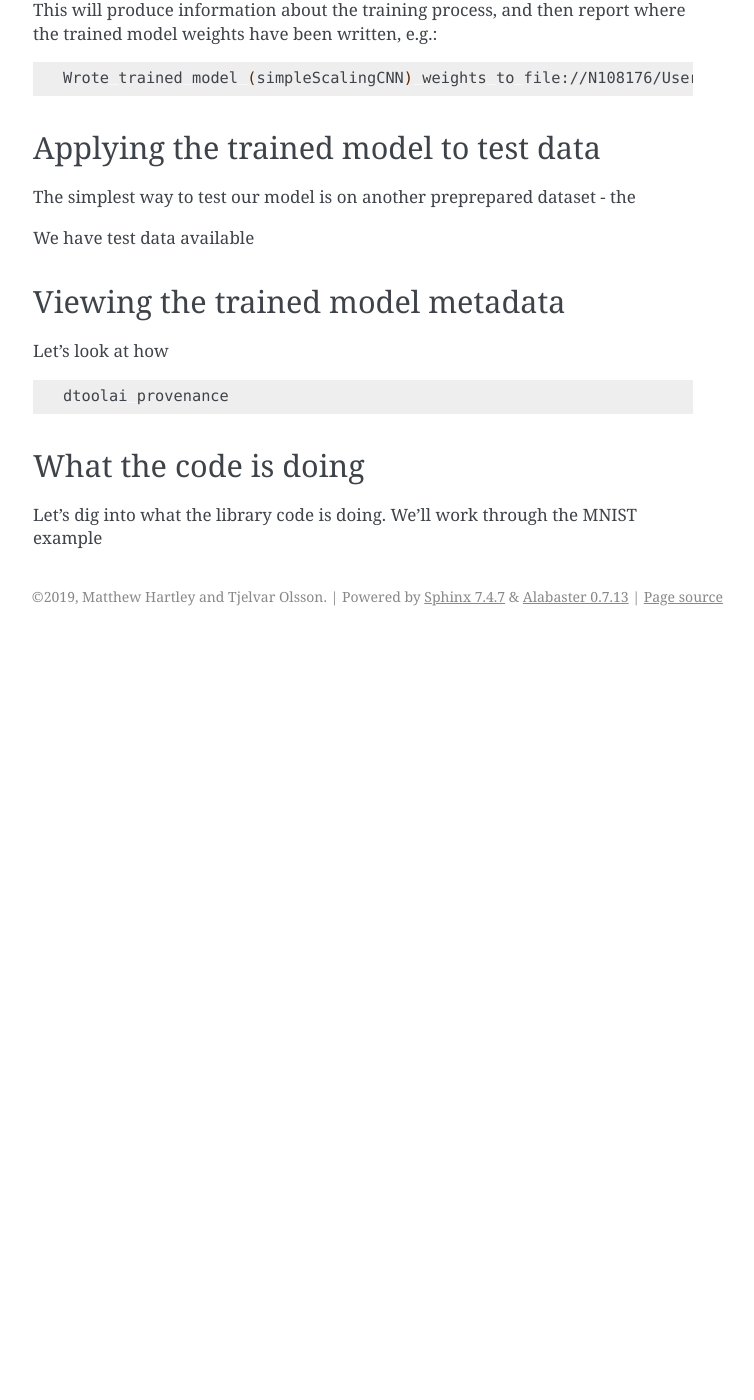
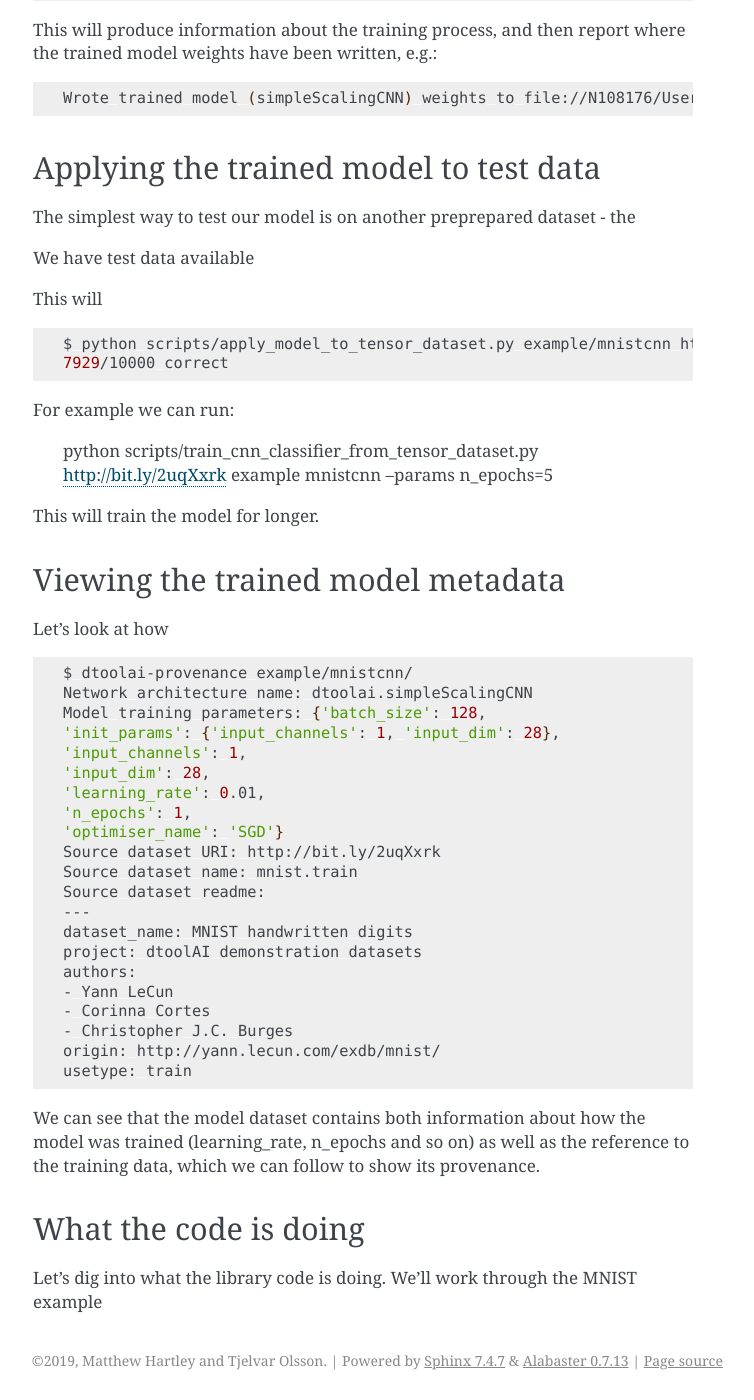
Before and after one commit to JIC-CSB/dtoolai, a Sphinx documentation site: the page built from docs/source/training.rst, in a window 1280 px wide and 1400 px high, scrolled down 836 px. Shown: the whole window, without its empty margins (387-1141 px from the left). Built offline with Sphinx 7.4.7, drawn with Linux system fonts in a browser that asks for light colours; before the commit the page ends 1472 px from its top, so only the background shows below that; some of the changed text lies outside the part shown.

Commit message:
Improve and document MNIST tensor training example

```diff
--- a/docs/source/training.rst
+++ b/docs/source/training.rst
@@ -14,7 +14,7 @@ dtool CLI to see what we know about this DataSet:
 
 .. code-block:: bash
 
-    $ dtool readme show scratch/datasets/mnist.train
+    $ dtool readme show http://bit.ly/2uqXxrk
     ---
     dataset_name: MNIST handwritten digits
     project: dtoolAI demonstration datasets
@@ -36,14 +36,15 @@ Later, we'll look at what the script is doing.
 
 .. code-block:: bash
 
-    python scripts/train_cnn_classifier_from_tensor_dataset.py scratch/datasets/mnist.train scratch/ wipeme
+    mkdir example
+    python scripts/train_cnn_classifier_from_tensor_dataset.py http://bit.ly/2uqXxrk example mnistcnn
 
 This will produce information about the training process, and then report where
 the trained model weights have been written, e.g.:
 
 .. code-block:: bash
 
-    Wrote trained model (simpleScalingCNN) weights to file://N108176/Users/hartleym/projects/ai/dtoolai-p/scratch/wipeme
+    Wrote trained model (simpleScalingCNN) weights to file://N108176/Users/hartleym/projects/ai/dtoolai-p/example/mnistcnn
 
 Applying the trained model to test data
 ~~~~~~~~~~~~~~~~~~~~~~~~~~~~~~~~~~~~~~~
@@ -52,6 +53,19 @@ The simplest way to test our model is on another preprepared dataset - the
 
 We have test data available
 
+This will
+
+.. code-block:: bash
+
+    $ python scripts/apply_model_to_tensor_dataset.py example/mnistcnn http://bit.ly/2NVFGQd
+    7929/10000 correct
+
+For example we can run:
+
+    python scripts/train_cnn_classifier_from_tensor_dataset.py http://bit.ly/2uqXxrk example mnistcnn --params n_epochs=5
+
+This will train the model for longer.
+
 Viewing the trained model metadata
 ~~~~~~~~~~~~~~~~~~~~~~~~~~~~~~~~~~
 
@@ -59,8 +73,31 @@ Let's look at how
 
 .. code-block:: bash
 
-    dtoolai provenance
+    $ dtoolai-provenance example/mnistcnn/
+    Network architecture name: dtoolai.simpleScalingCNN
+    Model training parameters: {'batch_size': 128,
+    'init_params': {'input_channels': 1, 'input_dim': 28},
+    'input_channels': 1,
+    'input_dim': 28,
+    'learning_rate': 0.01,
+    'n_epochs': 1,
+    'optimiser_name': 'SGD'}
+    Source dataset URI: http://bit.ly/2uqXxrk
+    Source dataset name: mnist.train
+    Source dataset readme:
+    ---
+    dataset_name: MNIST handwritten digits
+    project: dtoolAI demonstration datasets
+    authors:
+    - Yann LeCun
+    - Corinna Cortes
+    - Christopher J.C. Burges
+    origin: http://yann.lecun.com/exdb/mnist/
+    usetype: train
 
+We can see that the model dataset contains both information about how the model
+was trained (learning_rate, n_epochs and so on) as well as the reference to the
+training data, which we can follow to show its provenance.
 
 What the code is doing
 ~~~~~~~~~~~~~~~~~~~~~~
--- a/setup.py
+++ b/setup.py
@@ -15,4 +15,9 @@ setup(name='dtoolai',
         'torchvision',
       ],
       packages=['dtoolai'],
+      entry_points={
+        'console_scripts': [
+          'dtoolai-provenance = dtoolai.utils:print_provenance'
+        ]
+      },
       zip_safe=False)
```
Also changed, not shown: 3 other files.
